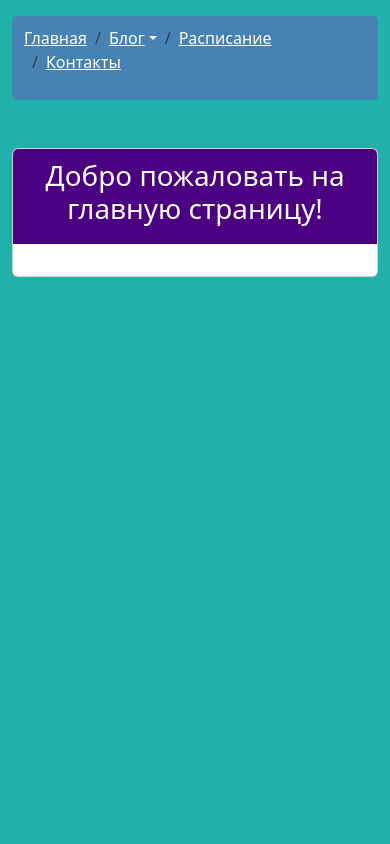
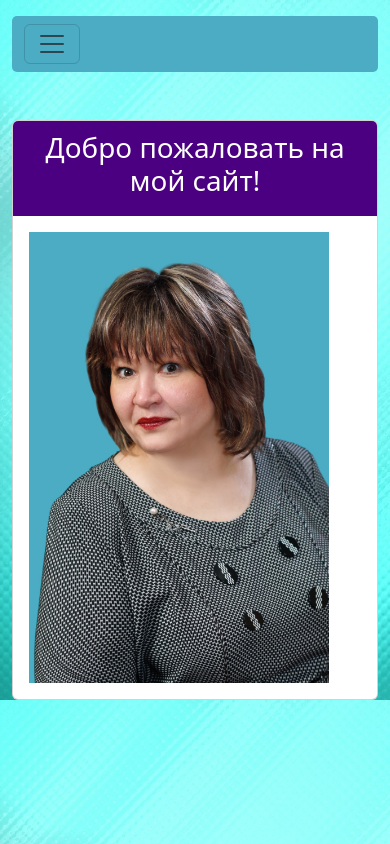
Before and after one commit to Greg-Miles/major, a Django app: page / in a window 390 px wide. Run offline with Django 5.2, Linux system fonts and the light colour scheme; data that the repository does not hold is empty; some libraries are stand-ins or nearby versions.

Commit message:
документация и мобильная адаптивность меню

```diff
--- a/core/context_processors.py
+++ b/core/context_processors.py
@@ -3,6 +3,7 @@ from .models import Publication, PageContent
 def categories(request):
     """
     Контекстный процессор для добавления категорий публикаций в контекст шаблонов."""
+    # Нужно для работы выпадающего списка категорий в шаблонах
     return {
         'categories': Publication.category.field.choices
     }
--- a/core/views.py
+++ b/core/views.py
@@ -13,11 +13,14 @@ def handle_page_content_post(request, template_name, page_name, redirect_url):
     """
     Универсальная обработка POST-запроса для редактирования PageContent.
     """
+    #запрет что-то делать не администратору
     if not request.user.is_superuser:
         return HttpResponseForbidden("Только для администратора")
+    #получение или создание контента страницы
     page_content = PageContent.objects.filter(page_for=template_name).first()
     form = PageContentForm(request.POST, instance=page_content)
     if form.is_valid():
+        #если форма валидна, сохраняем в модель, предварительно очистив от нежелательного HTML
         bleached_content = bleach.clean(
             form.cleaned_data['content'],
             tags=settings.ALLOWED_TAGS,
@@ -29,9 +32,11 @@ def handle_page_content_post(request, template_name, page_name, redirect_url):
         form.instance.page_name = page_name
         form.save()
         if request.headers.get('x-requested-with') == 'XMLHttpRequest':
+            #возвращаем JSON-ответ с очищенным контентом
             return JsonResponse({'success': True, 'content': bleached_content})
         return redirect(redirect_url)
     if request.headers.get('x-requested-with') == 'XMLHttpRequest':
+        #возвращаем JSON-ответ с ошибками формы
         return JsonResponse({'success': False, 'errors': form.errors})
     return None, form
 
@@ -72,6 +77,9 @@ class LandingView(TemplateView):
     template_name = 'landing.html'
 
     def get_context_data(self, form=None, **kwargs):
+        """
+        Метод обработки конекста с добавления формы редактирования контента страницы в контекст
+        """
         context = super().get_context_data(**kwargs)
         if self.request.user.is_superuser:
             if form is not None:
@@ -83,6 +91,10 @@ class LandingView(TemplateView):
         return context
 
     def post(self, request, *args, **kwargs):
+        """
+        Метод для обработки POST-запроса для редактирования контента страницы
+        """
+        #выносим логику в отдельную функцию
         result = handle_page_content_post(
             request,
             self.template_name,
@@ -90,6 +102,7 @@ class LandingView(TemplateView):
             'landing'
         )
         if isinstance(result, (JsonResponse, HttpResponseForbidden)):
+            # если результат - это JsonResponse или HttpResponseForbidden, возвращаем его напрямую
             return result
         _, form = result
         context = self.get_context_data(form=form)
@@ -135,6 +148,9 @@ class ContactPageView(TemplateView):
     template_name = 'contacts.html'
 
     def get_context_data(self, **kwargs):
+        """
+        Метод обработки конекста с добавления формы редактирования контента страницы в контекст
+        """
         context = super().get_context_data(**kwargs)
         if self.request.user.is_superuser:
             page_content = PageContent.objects.filter(page_for=self.template_name).first()
@@ -143,6 +159,9 @@ class ContactPageView(TemplateView):
         return context
 
     def post(self, request, *args, **kwargs):
+        """
+        Метод для обработки POST-запроса для редактирования контента страницы
+        """
         result = handle_page_content_post(
             request,
             self.template_name,
@@ -164,9 +183,16 @@ class LessonScheduleView(ListView):
     context_object_name = 'lessons'
 
     def get_queryset(self):
+        """
+        Метод возвращает отсортированный по дню недели и времени уроков queryset.
+        """
         return Lesson.objects.all().order_by('weekday', 'lesson_time')
 
     def get_context_data(self, **kwargs):
+        """
+        Метод обработки контекста с группировкой уроков по дням недели
+        и добавления формы редактирования контента страницы в контекст
+        """
         context = super().get_context_data(**kwargs)
         lessons = self.get_queryset()
         lessons_by_weekday ={}
@@ -189,6 +215,9 @@ class LessonScheduleView(ListView):
         return context
 
     def post(self, request, *args, **kwargs):
+        """
+        Обработка POST-запроса для редактирования контента страницы
+        """
         result = handle_page_content_post(
             request,
             self.template_name,
--- a/static/css/style.css
+++ b/static/css/style.css
@@ -5,7 +5,8 @@
 }
 
 body {
-    background-color: lightseagreen!important;
+    background-image: url('../img/background.jpg');
+    background-size: cover;
 }
 /* Сама выпадашка */
 .dropdown {
@@ -31,6 +32,14 @@ body {
 /* Показывать выпадашку при наведении */
 .dropdown:hover .dropdown-content {display: block;}
 
+/* Ссылки внутри выпадашки */
+.dropdown-content a {
+  color: black;
+  padding: 12px 16px;
+  text-decoration: none;
+  display: block;
+}
+
 /* Заголовки публикаций в блоге */
 .pub-header {
     background-color: indigo;
@@ -39,25 +48,25 @@ body {
     border-radius: 5px 5px 0 0;
 }
 
+/* меню-бары на всех страницах */
 .menu-bar {
-    background-color: steelblue;
+    background-color: rgb(76, 172, 196);
     color: white;
     padding: 10px;
     border-radius: 5px;
 }
 
 .menu-bar a {
-    color: white;
+    color: black;
+    font-size: 16pt;
+}
+
+.menu-bar a:hover {
+    color: black;
+    background-color: white;
 }
 
 
-/* Ссылки внутри выпадашки */
-.dropdown-content a {
-  color: black;
-  padding: 12px 16px;
-  text-decoration: none;
-  display: block;
-}
 
 /* Кнопки редактирования на странице контактов */
 .edit-btn {
@@ -89,3 +98,9 @@ body {
     border-radius: 30px;
     margin-top: 10px;
 }
+
+/* Форматирование портрета на главной странице */
+.portrait-box {
+    height: auto;
+    width: auto;
+}
--- a/templates/landing.html
+++ b/templates/landing.html
@@ -13,10 +13,15 @@
 
     <div class="card ">
         <div class="pub-header">
-            <h1 class="text-center">Добро пожаловать на главную страницу!</h1>
+            <h1 class="text-center">Добро пожаловать на мой сайт!</h1>
         </div>
-        <div class="card-body page-content-block">
-            {{ page_content.content | safe }}
+        <div class="d-flex">
+            <div class="portrait-box card-body">
+                <img src="{% static 'img/portrait.jpg' %}" class="img-fluid" alt="Landing Image">
+            </div>
+            <div class="card-body page-content-block">
+                {{ page_content.content | safe }}
+            </div>
         </div>
     </div>
     {% if user.is_superuser %}
--- a/templates/menu.html
+++ b/templates/menu.html
@@ -2,35 +2,46 @@
 {% load static %}
 {% block extra_header %}
 <div class="container">
-    <nav aria-label="breadcrumb" class="container mt-3 menu-bar">
-        <ol class="breadcrumb">
-            <li class="breadcrumb-item active" aria-current="page">
-                <a href="{% url 'landing' %}">Главная</a>
-            </li>
-            <li class="breadcrumb-item dropdown" aria-current="page">
-                <div class="dropdown">
-                    <a href="{% url 'publication_list' %}" class="dropdown-toggle">Блог</a>
-                    <div class="dropdown-content col">
-                        {% for category in categories %}
-                            <a href="{% url 'publication_list' %}?category={{ category.0 }}">{{ category.1 }}</a>
-                        {% endfor %}
-                    </div>
-                </div>
-            </li>
-            <li class="breadcrumb-item" aria-current="page">
-                <a href="{% url 'lessons_schedule' %}">Расписание</a>
-            </li>
-            <li class="breadcrumb-item" aria-current="page">
-                <a href="{% url 'contacts' %}">Контакты</a>
-            </li>
-            {% if user.is_superuser %}
-            <li class="breadcrumb-item" aria-current="page">
-                <a href="{% url 'admin:index' %}">Управление</a>
-            </li>
-            {% endif %}
-        </ol>
-
-
+    <nav aria-label="nav navbar-expand" class="navbar navbar-expand-lg mt-3 menu-bar d-flex justify-content-center">
+        <div class="container-fluid">
+            <a class="navbar-brand d-none" href="#">Меню</a>
+            <button class="navbar-toggler" type="button" data-bs-toggle="collapse" data-bs-target="#navbarContent" aria-controls="navbarContent" aria-expanded="false" aria-label="Toggle navigation">
+                <span class="navbar-toggler-icon"></span>
+            </button>
+            <div class="collapse navbar-collapse justify-content-center" id="navbarContent">
+                <ul class="navbar-nav me-auto mb-2 mb-lg-0">
+                    <li class="nav-item mx-5" aria-current="page">
+                        <a class="nav-link btn btn-outline-light" href="{% url 'landing' %}">Главная</a>
+                    </li>
+                    <li class="nav-item dropdown mx-5">
+                        <a class="nav-link btn btn-outline-light dropdown-toggle" href="#" id="materialsDropdown" role="button" data-bs-toggle="dropdown" aria-expanded="false">
+                            Мои материалы
+                        </a>
+                        <ul class="dropdown-content" aria-labelledby="materialsDropdown">
+                            <li>
+                                <a class="dropdown-item" href="{% url 'publication_list' %}">Все категории</a>
+                            </li>
+                            {% for category in categories %}
+                                <li>
+                                    <a class="dropdown-item" href="{% url 'publication_list' %}?category={{ category.0 }}">{{ category.1 }}</a>
+                                </li>
+                            {% endfor %}
+                        </ul>
+                    </li>
+                    <li class="nav-item mx-5" aria-current="page">
+                        <a class="nav-link btn btn-outline-light" href="{% url 'lessons_schedule' %}">Расписание</a>
+                    </li>
+                    <li class="nav-item mx-5" aria-current="page">
+                        <a class="nav-link btn btn-outline-light" href="{% url 'contacts' %}">Контакты</a>
+                    </li>
+                    {% if user.is_superuser %}
+                    <li class="nav-item mx-5" aria-current="page">
+                        <a class="nav-link btn btn-outline-light" href="{% url 'admin:index' %}">Управление</a>
+                    </li>
+                    {% endif %}
+                </ul>
+            </div>
+        </div>
 
     </nav>
 </div>
```
Also changed, not shown: static/img/background.jpg (added), static/img/portrait.jpg (added).
